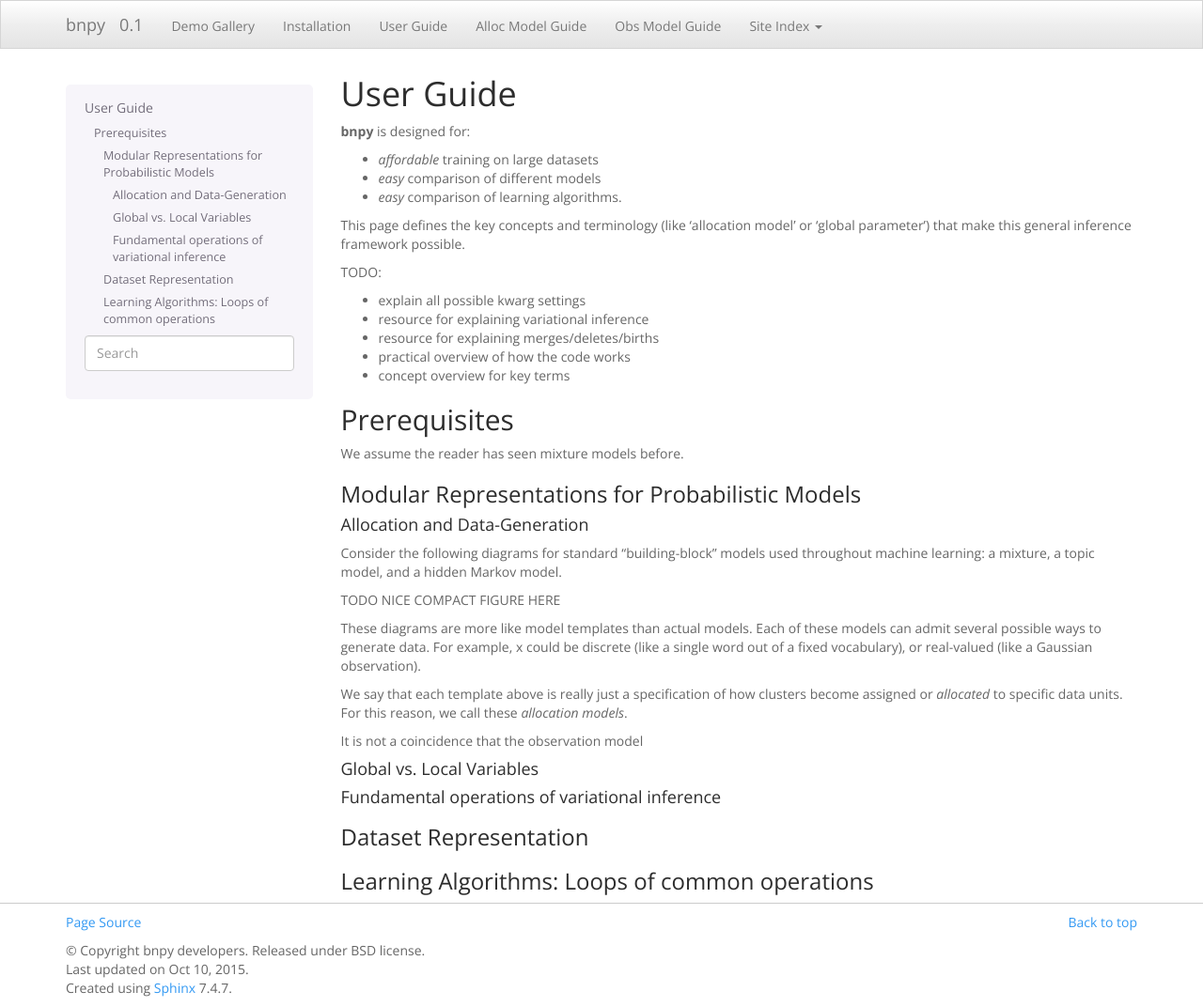
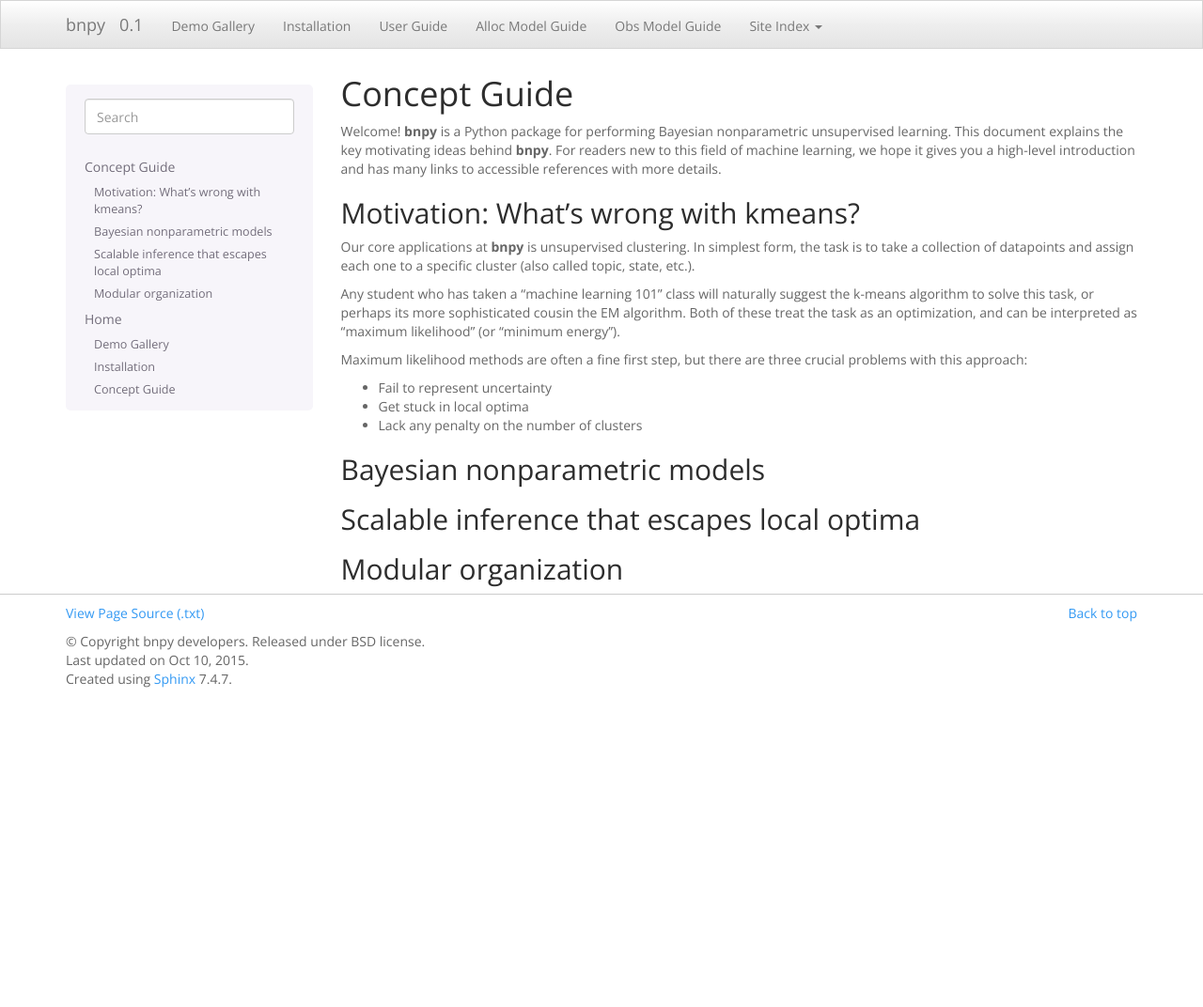
Before and after one commit to co2meal/-bnpy-dev, a Sphinx documentation site: the page built from docs/source/UserGuide.rst, in a window 1280 px wide and 1072 px high. Shown: the whole window at 94% size. Built offline with Sphinx 7.4.7, drawn with Linux system fonts in a browser that asks for light colours; pages that are not in the unit, such as notebooks, are missing from menus.

Commit message:
DOC Improved look of documentation, and started writing a concept guide

```diff
--- a/docs/source/UserGuide.rst
+++ b/docs/source/UserGuide.rst
@@ -1,53 +1,35 @@
-============
-User Guide
-============
+=============
+Concept Guide
+=============
 
-**bnpy** is designed for:
-
-* *affordable* training on large datasets
-* *easy* comparison of different models
-* *easy* comparison of learning algorithms.
-
-This page defines the key concepts and terminology (like 'allocation model' or 'global parameter') that make this general inference framework possible.
-
-TODO:
-
-* explain all possible kwarg settings
-* resource for explaining variational inference
-* resource for explaining merges/deletes/births
-* practical overview of how the code works
-* concept overview for key terms
-
-Prerequisites
--------------
-We assume the reader has seen mixture models before.
-
-Modular Representations for Probabilistic Models
-====================================
-
-Allocation and Data-Generation
-~~~~~~~~~~~~~~~~~~~~~~~~~~~~~~
-
-Consider the following diagrams for standard "building-block" models used throughout machine learning: a mixture, a topic model, and a hidden Markov model.
-
-TODO NICE COMPACT FIGURE HERE
-
-These diagrams are more like model templates than actual models. Each of these models can admit several possible ways to generate data. For example, x could be discrete (like a single word out of a fixed vocabulary), or real-valued (like a Gaussian observation).
-
-We say that each template above is really just a specification of how clusters become assigned or *allocated* to specific data units. For this reason, we call these *allocation models*.
-
-It is not a coincidence that the observation model
-
-Global vs. Local Variables
-~~~~~~~~~~~~~~~~~~~~~~~~~~
-
-Fundamental operations of variational inference
-~~~~~~~~~~~~~~~~~~~~~~~~~~~~~~~~~~~~~~~~~~~~~~~
+Welcome! **bnpy** is a Python package for performing Bayesian nonparametric unsupervised learning.
+This document explains the key motivating ideas behind **bnpy**.
+For readers new to this field of machine learning, we hope it gives you a high-level introduction and has many links to accessible references with more details.
 
 
-Dataset Representation
-=================
+Motivation: What's wrong with kmeans?
+-------------------------------------
+
+Our core applications at **bnpy** is unsupervised clustering.
+In simplest form, the task is to take a collection of datapoints and assign each one to a specific cluster (also called topic, state, etc.).
+
+Any student who has taken a "machine learning 101" class will naturally suggest the k-means algorithm to solve this task, or perhaps its more sophisticated cousin the EM algorithm. Both of these treat the task as an optimization, and can be interpreted as "maximum likelihood" (or "minimum energy").
+
+Maximum likelihood methods are often a fine first step, but there are three crucial problems with this approach:
+
+* Fail to represent uncertainty
+* Get stuck in local optima
+* Lack any penalty on the number of clusters
 
 
-Learning Algorithms: Loops of common operations
-====================================
+
+Bayesian nonparametric models
+-----------------------------
+
+
+Scalable inference that escapes local optima
+--------------------------------------------
+
+
+Modular organization
+--------------------
--- a/docs/source/_theme/bootstrap/layout.html
+++ b/docs/source/_theme/bootstrap/layout.html
@@ -110,6 +110,8 @@
     {% block sidebar2 %} {# possible location for sidebar #} {% endblock %}
   </div>
 </div>
+
+
 {%- endblock %}
 
 {%- block footer %}
--- /dev/null
+++ b/docs/source/_theme/bootstrap/sidebar.html
@@ -0,0 +1,13 @@
+<nbsp;>
+<div id="sidebar-site-toc">
+<ul>
+	<li class="toctree-l1">
+	<a href="/" rel="nofollow" class="reference internal">
+    	Home
+    </a>
+	</li>
+{{ toctree(maxdepth=theme_globaltoc_depth|toint,
+		collapse=False,
+		includehidden=theme_globaltoc_includehidden|tobool) }}
+</ul>
+</div>
--- a/docs/source/_theme/bootstrap/sourcelink.html
+++ b/docs/source/_theme/bootstrap/sourcelink.html
@@ -1,6 +1,6 @@
 {%- if show_source and has_source and sourcename %}
 <div id="sourcelink">
   <a href="{{ pathto('_sources/' + sourcename, true)|e }}"
-     rel="nofollow">{{ _('Page Source') }}</a>
+     rel="nofollow">{{ _('View Page Source (.txt)') }}</a>
 </div>
 {%- endif %}
--- a/docs/source/conf.py
+++ b/docs/source/conf.py
@@ -227,9 +227,10 @@ html_use_smartypants = True
 # Custom sidebar templates, maps document names to template names.
 #html_sidebars = {}
 html_sidebars = {'**': [
+    'searchbox.html',
     'localtoc.html',
-    #'sourcelink.html',
-    'searchbox.html']}
+    'sidebar.html',
+    ]}
 
 
 # Additional templates that should be rendered to pages, maps page names to
--- a/docs/source/demos/DemoIndex.rst
+++ b/docs/source/demos/DemoIndex.rst
@@ -8,7 +8,7 @@ Gaussian Toy Data Demos
 
 .. raw:: html
 
-	<div class="row">
+	<div class="row" style="margin-bottom:8px">
 	<div class="media">
 	<div class="pull-left">
 		<a href="GaussianToyData-FiniteMixtureModel-EM-SingleRunDemo.html">
@@ -30,8 +30,7 @@ Gaussian Toy Data Demos
 	</div>
 	</div>
 
-
-	<div class="row">
+	<div class="row" style="margin-bottom:8px">
 	<div class="media">
 	<div class="pull-left">
 		<a href="GaussianToyData-FiniteMixtureModel-EM-CompareInitialization.html">
@@ -53,9 +52,7 @@ Gaussian Toy Data Demos
 	</div>
 	</div>
 
-
-
-	<div class="row">
+	<div class="row" style="margin-bottom:8px">
 	<div class="media">
 	<div class="pull-left">
 		<a href="GaussianToyData-DPMixtureModel-MemoizedWithBirthsAndMerges.html">
@@ -79,41 +76,76 @@ Gaussian Toy Data Demos
 
 
 
-
-
-
 Bag-of-words Toy Data Demos
 ===========================
 
-.. image:: DemoIndex_files/DemoIndex_10_0.png
+.. raw:: html
+
+	<div class="row" style="margin-bottom:8px">
+	<div class="media">
+	<div class="pull-left">
+		<a href="BarsToyData-DPMixtureModel-MemoizedWithBirthsAndMerges.html">
+			<img class="media-object"
+			src="../_static/BarsToyData_DPMixtureModel_MemoizedWithBirthsAndMerges_100x100.png"
+			alt="...">
+		</a>
+	</div>
+	<div class="media-body">
+		<a href="BarsToyData-DPMixtureModel-MemoizedWithBirthsAndMerges.html">
+		<h3 class="media-heading">
+		Dirichlet process mixtures on toy bars
+		</h3>
+		</a>
+		<p>
+		Use Bayesian nonparametric methods to cluster documents.
+		</p>
+	</div>
+	</div>
+	</div>
+
+	<div class="row" style="margin-bottom:8px">
+	<div class="media">
+	<div class="pull-left">
+		<a href="BarsToyData-FiniteTopicModel-Variational.html">
+			<img class="media-object"
+			src="../_static/BarsToyData_FiniteTopicModel_Variational_100x100.png"
+			alt="...">
+		</a>
+	</div>
+	<div class="media-body">
+		<a href="BarsToyData-FiniteTopicModel-Variational.html">
+		<h3 class="media-heading">
+		Simple topic models on toy bars
+		</h3>
+		</a>
+		<p>
+		We'll use a finite topic model (Latent Dirichlet Allocation) on this toy dataset.
+		</p>
+	</div>
+	</div>
+	</div>
+
+	<div class="row" style="margin-bottom:8px">
+	<div class="media">
+	<div class="pull-left">
+		<a href="BarsToyData-HDPTopicModel-VariationalWithMergeDelete.html">
+			<img class="media-object"
+			src="../_static/BarsToyData_HDPTopicModel_VariationalWithMergeDelete_100x100.png"
+			alt="...">
+		</a>
+	</div>
+	<div class="media-body">
+		<a href="BarsToyData-HDPTopicModel-VariationalWithMergeDelete.html">
+		<h3 class="media-heading">
+		Bayesian nonparametric topic models on toy bars
+		</h3>
+		</a>
+		<p>
+		We'll use a Hierarchical dirichlet process topic model on this toy dataset. This model (plus our improved inference algorithms) give much cleaner results than the parametric LDA model.
+		</p>
+	</div>
+	</div>
+	</div>
 
 
-
-`Birth and merge inference for DP mixtures of Multinomials <./BarsToyData-DPMixtureModel-MemoizedWithBirthsAndMerges.html>`__
-------------------------------------------------------------------------------------------------------------------------------
-
-Experiment showing how births and merges add and remove clusters to find
-the ideal set of bars.
-
-.. image:: DemoIndex_files/DemoIndex_12_0.png
-
-
-
-`Latent Dirichlet Allocation topic modeling with variational inference <./BarsToyData-FiniteTopicModel-Variational.html>`__
-----------------------------------------------------------------------------------------------------------------------------
-
-Experiment shows the basics for training a topic model, comparing
-different number of topics.
-
-.. image:: DemoIndex_files/DemoIndex_14_0.png
-
-
-
-`Merge and delete moves with HDP topic models <./BarsToyData-HDPTopicModel-VariationalWithMergeDelete.html>`__
----------------------------------------------------------------------------------------------------------------
-
-Use merge and delete moves for topic models to identify the 10 true bars
-topics from initializations with many more.
-
-
-.. image:: DemoIndex_files/DemoIndex_16_0.png
+More demos coming soon! Please make requests to the team!
```
Also changed, not shown: docs/source/5MinuteConceptualOverview.rst (deleted, +0 -44 lines), docs/source/demos/test.html (deleted, +0 -23 lines), docs/source/index.rst (+9 -15 lines), docs/source/_static/BarsToyData_100x100.png (added), docs/source/_static/BarsToyData_DPMixtureModel_MemoizedWithBirthsAndMerges_100x100.png (added), docs/source/_static/BarsToyData_FiniteTopicModel_Variational_100x100.png (added), docs/source/_static/BarsToyData_HDPTopicModel_VariationalWithMergeDelete_100x100.png (added), 1 other file.
